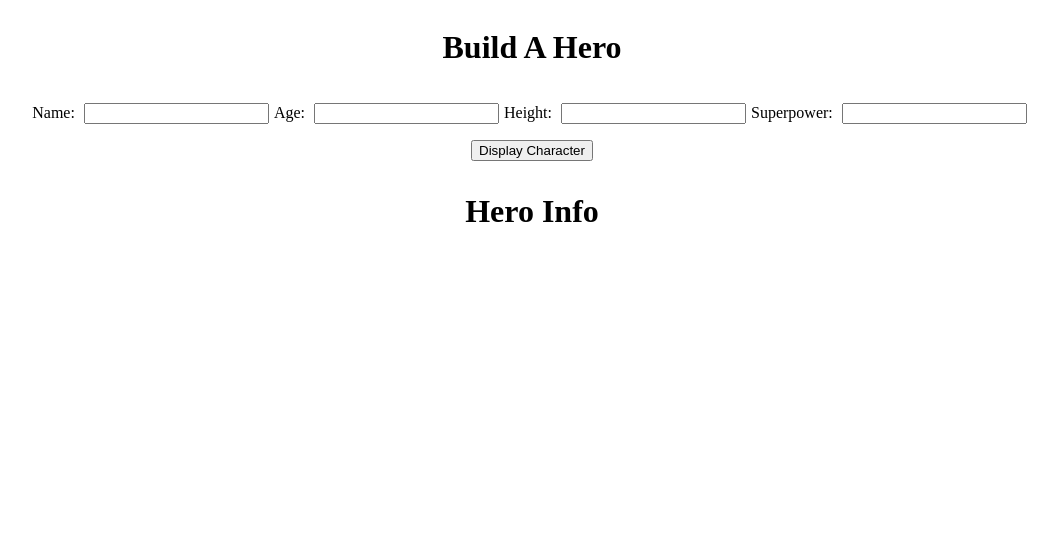
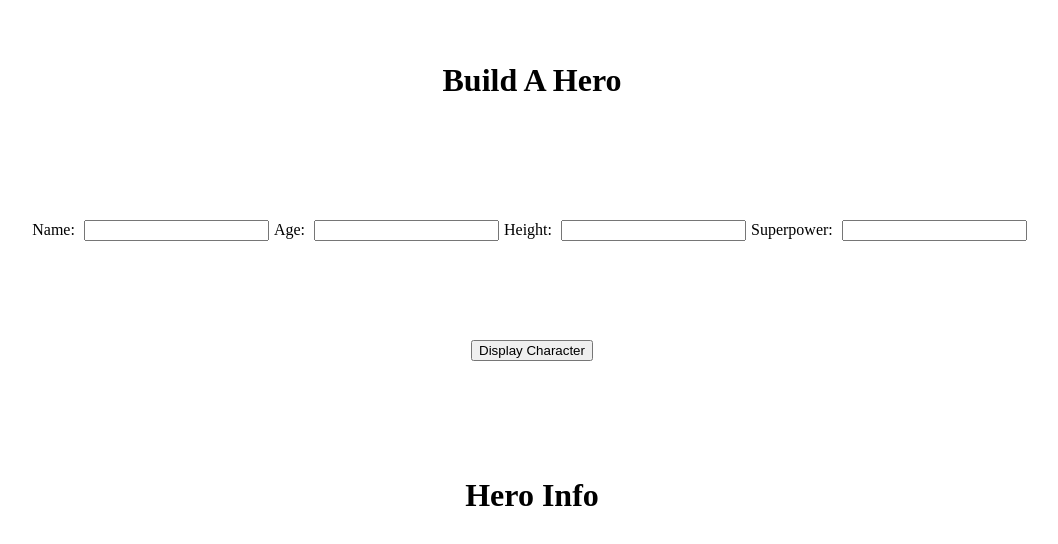
Before and after one commit to NjeriMuchiri/reactpractice-app, a React (Create React App) app: page / in a window 1280 px wide. Shown: the top 544 px of the page, without its empty margins (108-1166 px from the left). Built offline with nearby package versions, Linux system fonts and the light colour scheme.

Commit message:
Adding some styling

```diff
--- a/src/Components/Hero.css
+++ b/src/Components/Hero.css
@@ -1,4 +1,5 @@
-.App{
+.hero-sect{
+    min-height:70vh;
     display:grid;
     place-items: center;
     gap:5%;
--- a/src/Components/Hero.js
+++ b/src/Components/Hero.js
@@ -10,7 +10,7 @@ function Hero() {
       const [displayCharacter, setDisplayCharacter] = useState(false);
 
   return (
-    <div className="App">
+    <div className="hero-sect">
       <h1>Build A Hero </h1>
       <div>
       <label>Name: </label>
```
